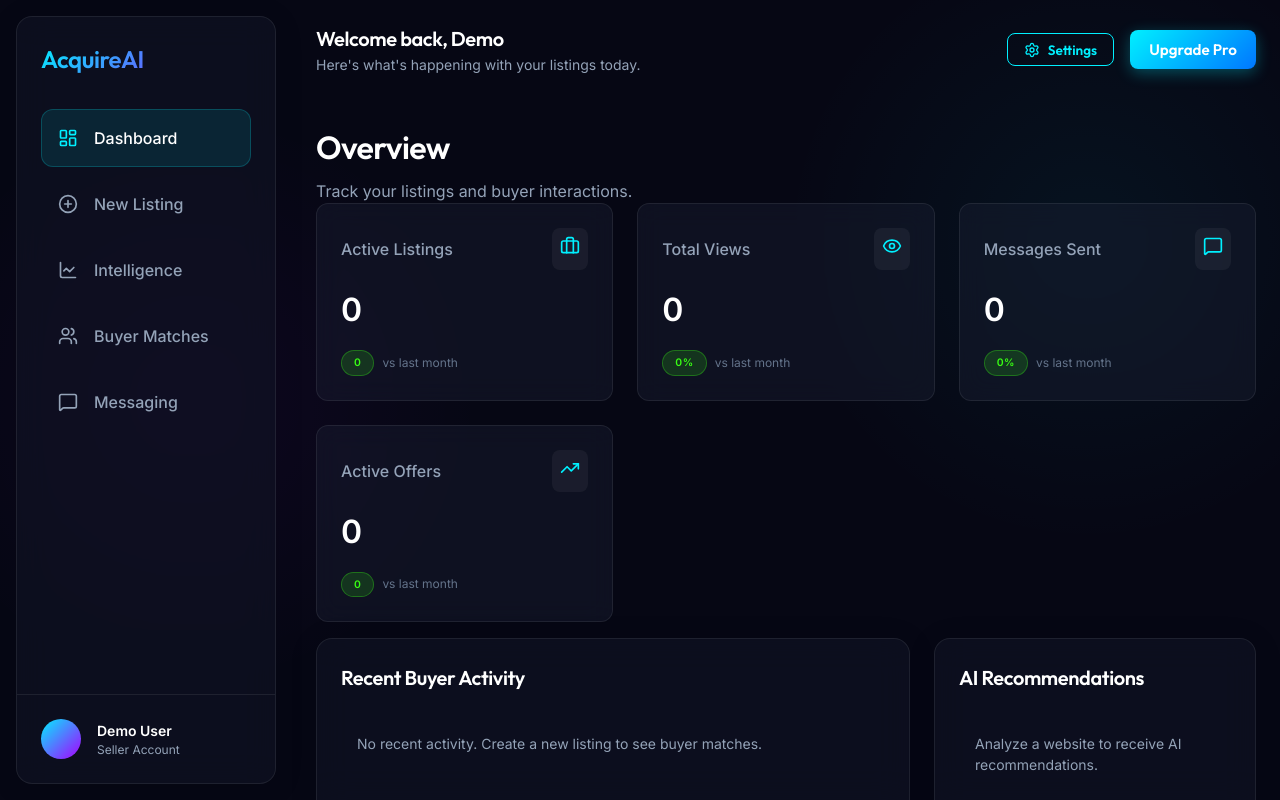
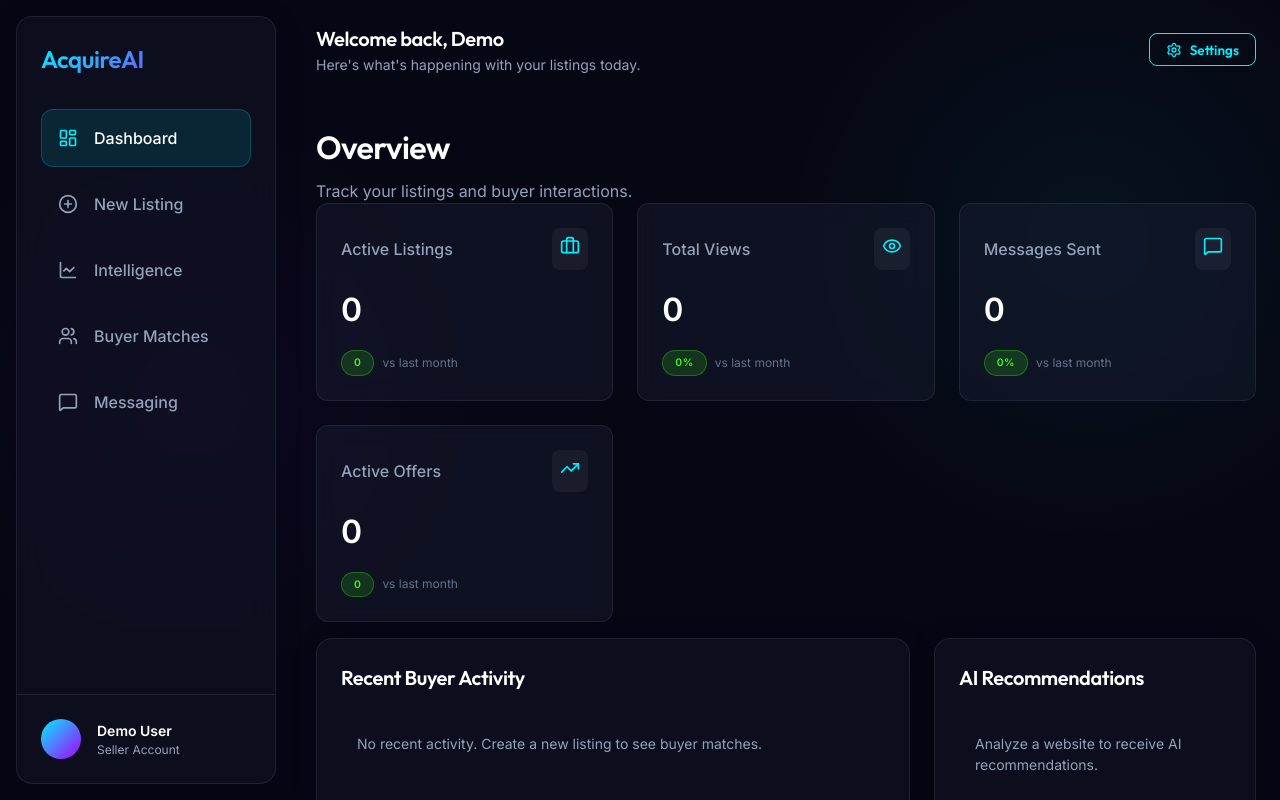
Before and after one commit to prakharmishra00000-cell/ai-acquisition-assistant, a React (Vite) app: page / in a window 1280 px wide. Built offline with nearby package versions, Linux system fonts and the light colour scheme.

Commit message:
Remove Upgrade Pro button for private use

```diff
--- a/src/App.jsx
+++ b/src/App.jsx
@@ -79,7 +79,6 @@ const TopNav = () => {
         <button className="btn btn-outline" style={{ padding: '0.4rem 1rem', fontSize: '0.85rem' }} onClick={() => alert('Settings Panel (Account, Billing, AI Config) coming in Phase 3!')}>
           <Settings size={16} /> Settings
         </button>
-        <button className="btn btn-primary" onClick={() => alert('Upgrade Pro (Bulk Outreach, Premium AI Features) coming in Phase 3!')}>Upgrade Pro</button>
       </div>
     </header>
   );
```
